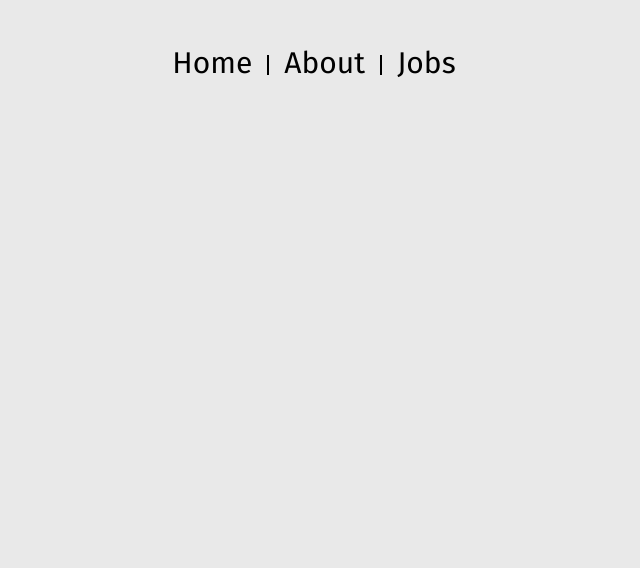
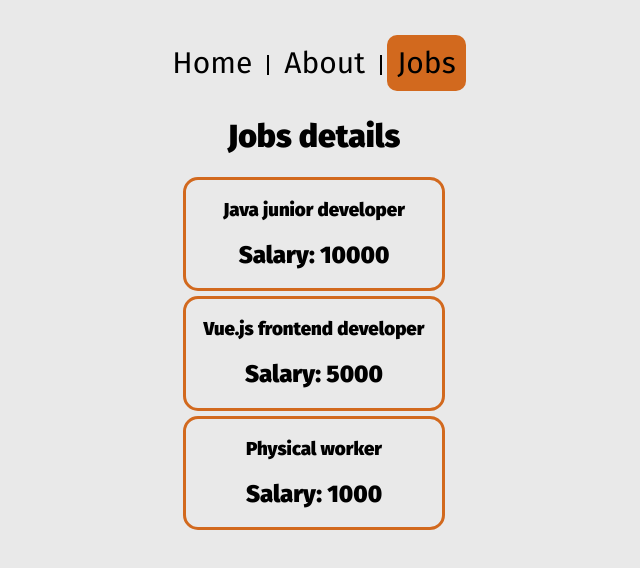
Before and after one commit to 433MHz/vue-routing, a Vue app: page /jobs in a window 1280 px wide. Before the commit this address had no page. Shown: the top 568 px of the page, without its empty margins (326-966 px from the left). Built offline with nearby package versions, Linux system fonts and the light colour scheme.

Commit message:
Example of dynamic redirecting with params

```diff
--- a/src/App.vue
+++ b/src/App.vue
@@ -4,7 +4,7 @@
   <div class="border"></div>
   <router-link :to="{name: 'About'}" class="routerLink">About</router-link>
   <div class="border"></div>
-  <router-link to="/jobs/66" class="routerLink">Jobs</router-link><br>
+  <router-link to="/jobs" class="routerLink">Jobs</router-link><br>
 
   <router-view></router-view>
 
@@ -17,7 +17,7 @@ export default {
 }
 </script>
 
-<style>
+<style scoped>
   .router-link-active{
     padding: 10px;
     background-color: chocolate;
--- a/src/router/index.js
+++ b/src/router/index.js
@@ -1,7 +1,8 @@
 import { createRouter, createWebHashHistory, createWebHistory } from 'vue-router'
 import Home from '../views/Home.vue'
 import About from '../views/About.vue'
-import JobDetails from '../views/JobDetails.vue'
+import Jobs from '../views/Jobs/Jobs.vue'
+import JobDetails from '../views/Jobs/JobDetails'
 
 const routes = [
   {
@@ -15,8 +16,13 @@ const routes = [
     component: About
   },
   {
-    path: '/jobs/:id',
+    path: '/jobs',
     name: 'Jobs',
+    component: Jobs
+  },
+  {
+    path: '/job/:id',
+    name: 'JobDetails',
     component: JobDetails
   }
 ]
--- /dev/null
+++ b/src/views/Jobs/JobDetails.vue
@@ -0,0 +1,13 @@
+<template>
+  <h1>Job with id: {{$route.params.id}}</h1>
+</template>
+
+<script>
+export default {
+
+}
+</script>
+
+<style>
+
+</style>
--- a/src/views/JobDetails.vue
+++ b/src/views/Jobs/Jobs.vue
@@ -2,7 +2,9 @@
   <h1>Jobs details</h1>
 
     <div v-for="job in jobs" :key="job.id" class="jobsDetails">
-        <h3>{{job.name}}: </h3>  <h2>{{job.salary}}</h2>
+        <router-link :to="{name: 'JobDetails', params: {id:job.id}}" class="routerLink">
+        <h3>{{job.name}}</h3>  <h2>Salary: {{job.salary}}</h2>
+        </router-link>
     </div>
 </template>
 
@@ -33,4 +35,9 @@ export default {
         background-color: chocolate;
         cursor: pointer;
     }
+    .routerLink{
+        color: black;
+        text-decoration: none;
+    }
+
 </style>
```
